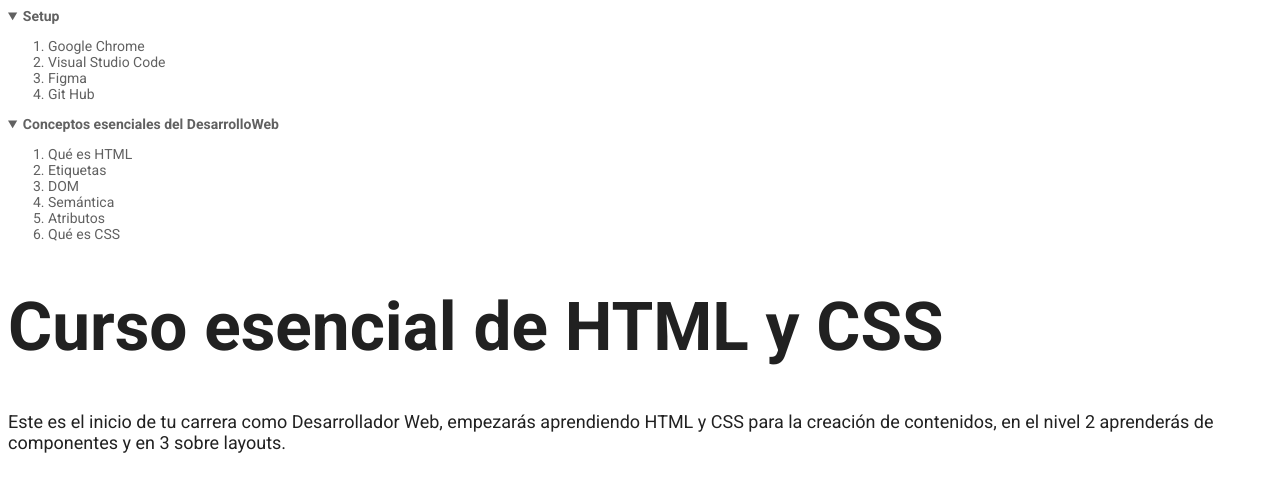
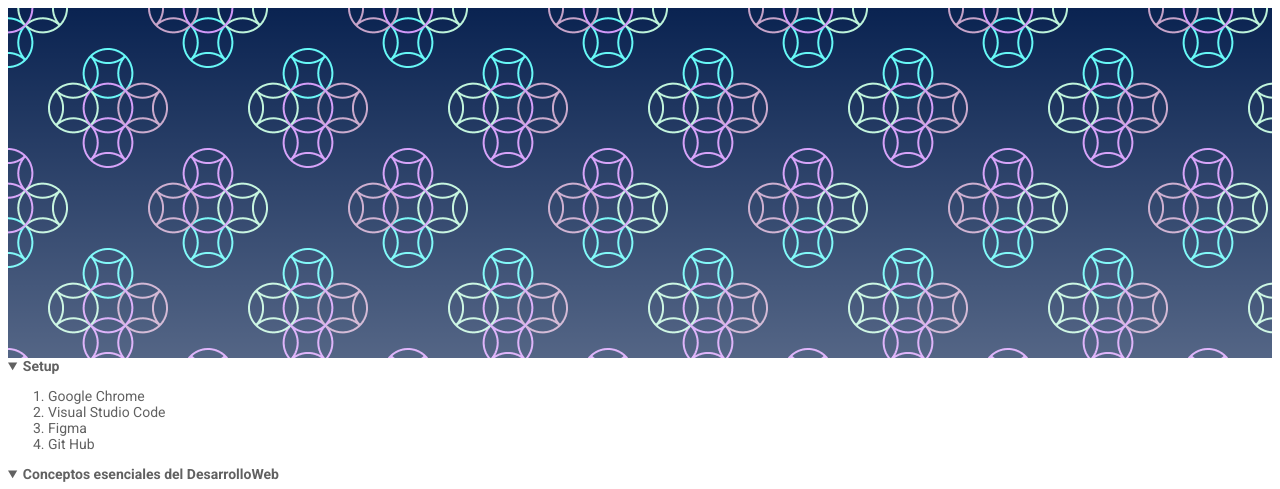
Before and after one commit to CristianPalaciosBeltran/esencial-html-css, a plain HTML site: page index.html in a window 1280 px wide. Shown: the top 489 px of the page. Drawn offline with Linux system fonts and the light colour scheme.

Commit message:
Se implemento backgorund

```diff
--- a/css/styles.css
+++ b/css/styles.css
@@ -32,7 +32,7 @@
 
 body {
   color: var(--gray30);
-  font-family: 'Roboto', sans-serif;
+  font-family: "Roboto", sans-serif;
   /* font-family: charter; */
   /* font-size: 10px; */
 }
@@ -70,3 +70,27 @@ h2 {
 h3 {
   font-size: 1.5;
 }
+
+pre {
+  background: #fec62e;
+}
+
+.hero{
+  background-image: linear-gradient(to top, rgba(255,255,255, .3), transparent), url("../images/patron-1.png");
+  /* background-repeat: no-repeat; */
+  /* background-position: right 100px top; */
+  /* background-size: cover; */
+  height: 350px;
+}
+
+/* h1::after {
+  content: "-";
+}
+
+h1::before {
+  content: "-";
+} */
+
+/* ::selection {
+  background-color: red;
+} */
--- a/index.html
+++ b/index.html
@@ -10,6 +10,9 @@
     <title>El Blog de Cris</title>
   </head>
   <body>
+    <div class="hero">
+
+    </div>
     <header>
       <nav>
         <details open>
```
Also changed, not shown: images/background.png (added), images/patron-1.jpg (added), images/patron-1.png (added). Lines whose indentation alone changed are shown as unchanged.
